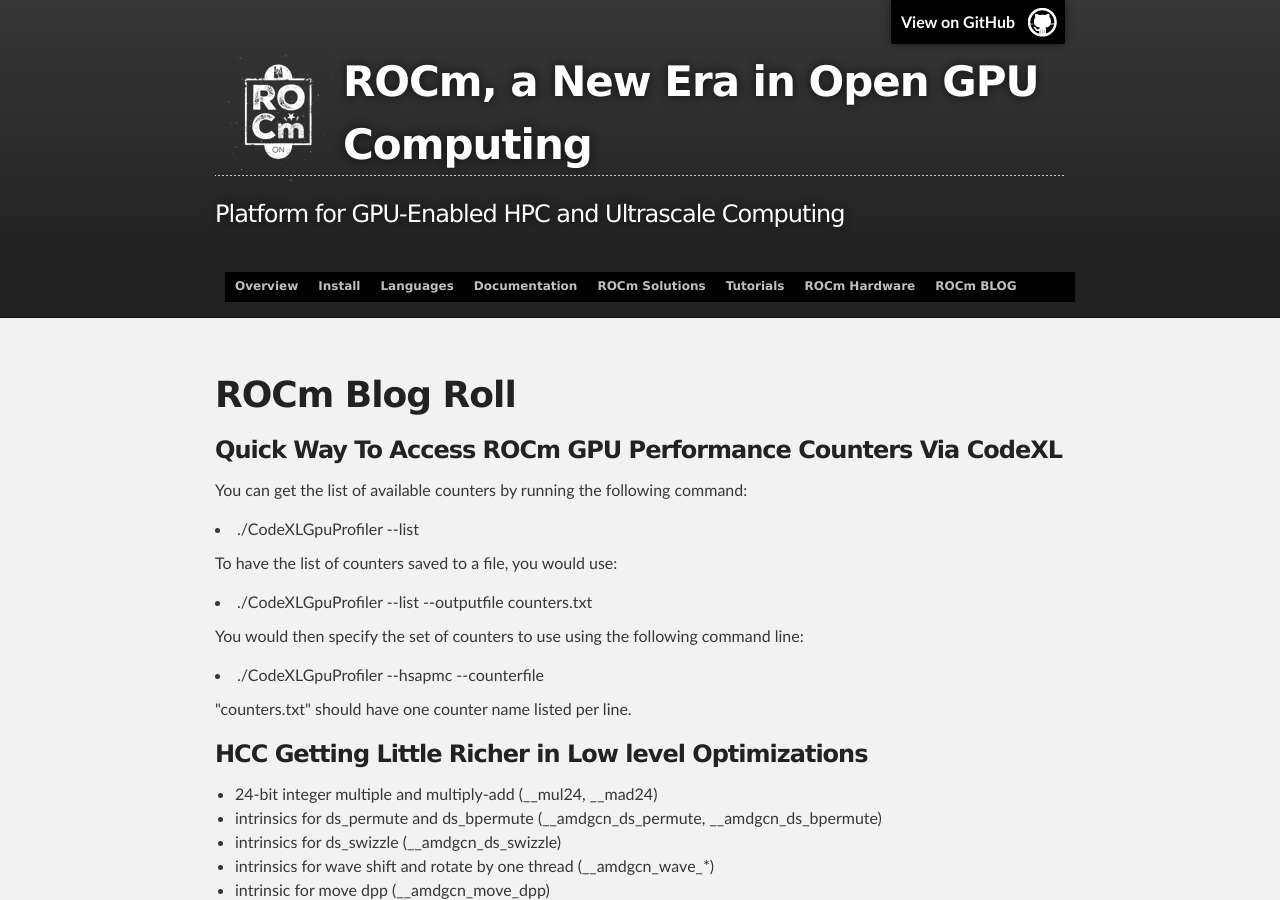
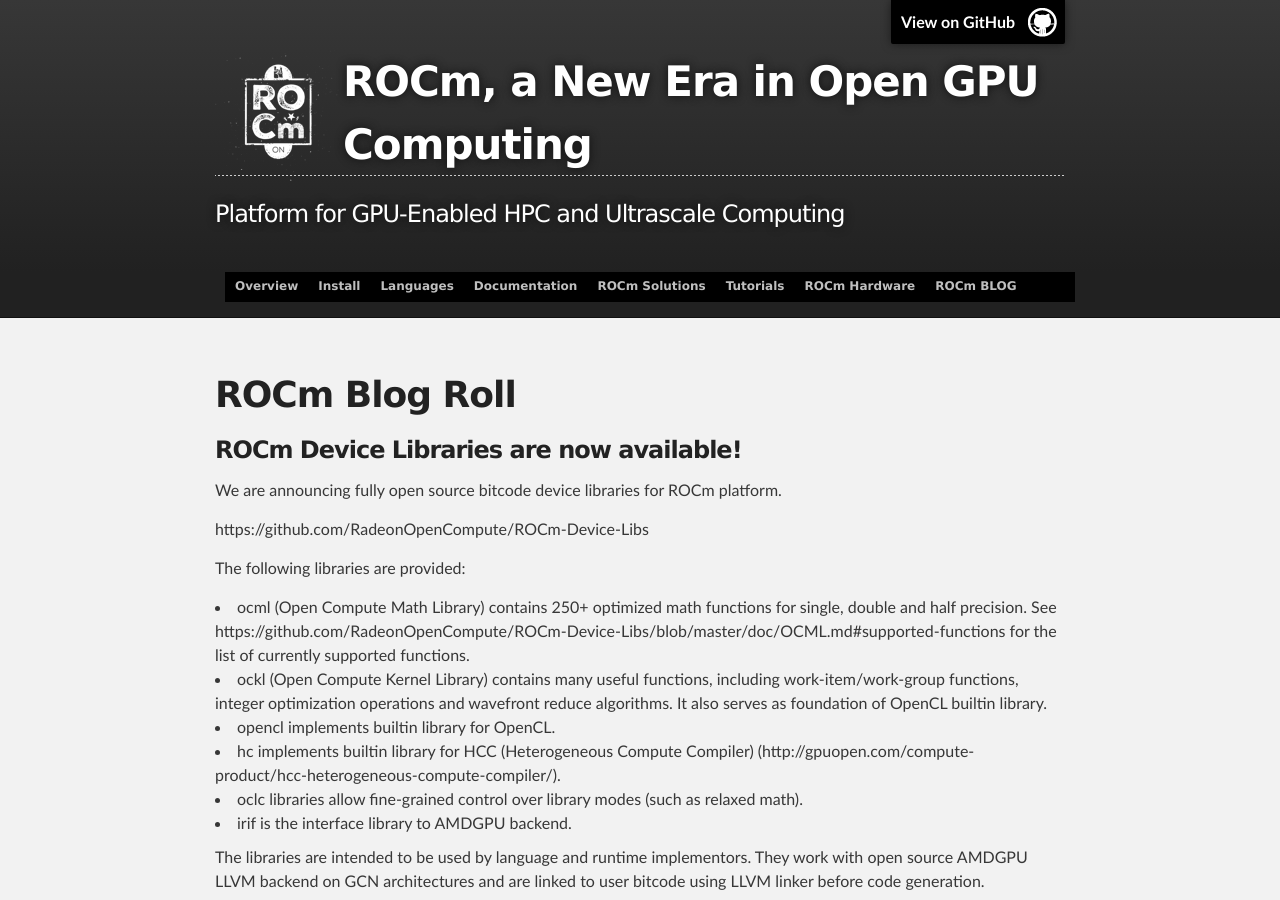
Before and after one commit to ROCm/ROCm.github.io, a Jekyll site: the page blog.html, which Jekyll copies as it is, in a window 1280 px wide and 900 px high. Built offline with Jekyll 4.4.1, drawn with Linux system fonts in a browser that asks for light colours; some of the changed text lies outside the part shown.

Commit message:
Update blog.html

```diff
--- a/blog.html
+++ b/blog.html
@@ -59,6 +59,35 @@
     <div id="main_content_wrap" class="outer">
       <section id="main_content" class="inner">
 <h1 id="ROCm-Blog">ROCm Blog Roll</h1>
+
+<h3>ROCm Device Libraries are now available!</h3>
+
+<p>We are announcing fully open source bitcode device libraries for ROCm platform.</p>
+
+<p>https://github.com/RadeonOpenCompute/ROCm-Device-Libs</p>
+
+<p>The following libraries are provided:</p>
+
+<li> ocml (Open Compute Math Library) contains 250+ optimized math functions for single, double and half precision. See
+  https://github.com/RadeonOpenCompute/ROCm-Device-Libs/blob/master/doc/OCML.md#supported-functions
+for the list of currently supported functions.</li>
+
+<li> ockl (Open Compute Kernel Library) contains many useful functions, including work-item/work-group functions,
+integer optimization operations and wavefront reduce algorithms. It also serves as foundation of OpenCL builtin library.</li>
+
+<li> opencl implements builtin library for OpenCL.</li>
+
+<li> hc implements builtin library for HCC (Heterogeneous Compute Compiler) (http://gpuopen.com/compute-product/hcc-heterogeneous-compute-compiler/).</li>
+
+<li> oclc libraries allow fine-grained control over library modes (such as relaxed math).</li>
+
+<li> irif is the interface library to AMDGPU backend.</li>
+
+<p>The libraries are intended to be used by language and runtime implementors. They work with open source AMDGPU LLVM backend on GCN architectures and are linked to user bitcode using LLVM linker before code generation.</p>
+
+<p>ROCm-Device-Libs is currently in developement, so many improvements are expected. As always, contributions or other feedback are welcome.</p>
+
+
 
 <h3>Quick Way To Access ROCm GPU Performance Counters Via CodeXL</h3>
 <p>You can get the list of available counters by running the following command:</p>
```
